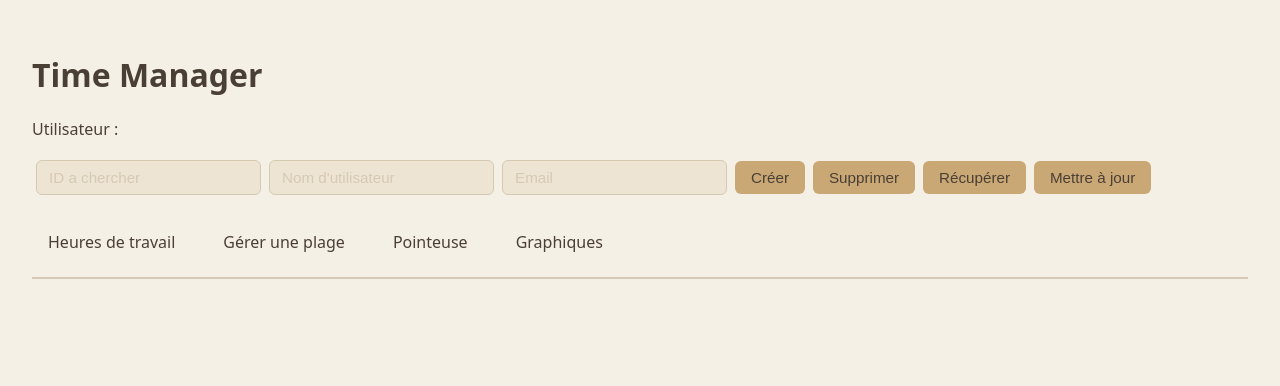
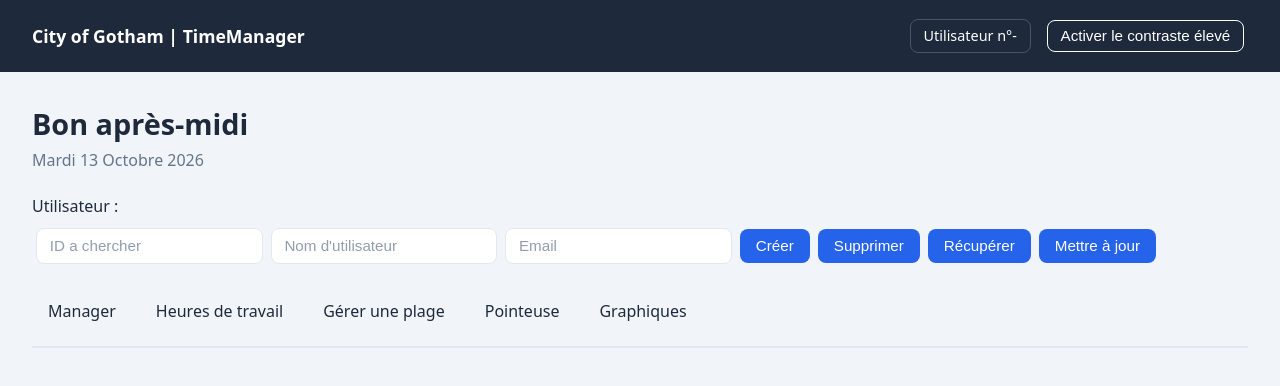
Before and after one commit to maelsewanou-del/time-manager-front, a Vue app: page / in a window 1280 px wide. Shown: the top 386 px of the page. Built offline with nearby package versions, Linux system fonts and the light colour scheme.

Commit message:
Restyle app to match mockups: new palette, top bar, greeting, high contrast mode

```diff
--- a/src/App.vue
+++ b/src/App.vue
@@ -1,14 +1,37 @@
 <template>
   <div id="app">
-    <h1>Time Manager</h1>
+    <!-- Barre du haut -->
+    <header class="topbar">
+      <div class="topbar-title">City of Gotham | TimeManager</div>
+      <div class="topbar-right">
+        <span class="user-badge">Utilisateur n°{{ currentUserId }}</span>
+        <button class="btn-contrast" @click="toggleContrast">
+          {{ highContrast ? 'Désactiver le contraste élevé' : 'Activer le contraste élevé' }}
+        </button>
+      </div>
+    </header>
+
+    <main class="container" :class="{ wide: $route.name === 'manager' }">
+      <!-- Salutation -->
+      <section class="greeting">
+        <h1>{{ greeting }}</h1>
+        <p class="today">{{ today }}</p>
+      </section>
+
+      <!-- User : visible sur toutes les pages (exigence du sujet) -->
       <User />
+
+      <!-- Navigation -->
       <nav>
+        <router-link to="/manager">Manager</router-link>
         <router-link to="/workingTimes/1">Heures de travail</router-link>
         <router-link to="/workingTime/1">Gérer une plage</router-link>
         <router-link to="/clock/1">Pointeuse</router-link>
         <router-link to="/chartManager/1">Graphiques</router-link>
       </nav>
+
       <router-view />
+    </main>
   </div>
 </template>
 
@@ -17,42 +40,179 @@ import User from './components/User.vue'
 
 export default {
   name: 'App',
-  components: {
-    User
+  components: { User },
+  data() {
+    return {
+      highContrast: false
+    }
+  },
+  computed: {
+    // lit l'id dans l'URL, quel que soit le nom du paramètre
+    currentUserId() {
+      return this.$route.params.userid || this.$route.params.userID || '-'
+    },
+    greeting() {
+      const hour = new Date().getHours()
+      if (hour < 12) return 'Bonjour'
+      if (hour < 18) return 'Bon après-midi'
+      return 'Bonsoir'
+    },
+    today() {
+      return new Date().toLocaleDateString('fr-FR', {
+        weekday: 'long', day: 'numeric', month: 'long', year: 'numeric'
+      })
+    }
+  },
+  methods: {
+    toggleContrast() {
+      this.highContrast = !this.highContrast
+      document.body.classList.toggle('high-contrast', this.highContrast)
+    }
   }
 }
 </script>
 
 <style>
+/* ===== Palette de la maquette ===== */
 :root {
-  --color-primary: #C9A876;
-  --color-primary-dark: #B08D5B;
-  --color-bg: #F5F0E6;
-  --color-surface: #EDE4D3;
-  --color-text: #4A3F35;
-  --color-border: #D6C9B3;
-  --color-error: #B5543A;
+  --color-primary: #2563eb;
+  --color-primary-dark: #1d4ed8;
+  --color-success: #059669;
+  --color-success-dark: #047857;
+  --color-success-bg: #d1fae5;
+  --color-topbar: #1e293b;
+  --color-bg: #f1f5f9;
+  --color-surface: #ffffff;
+  --color-text: #1e293b;
+  --color-muted: #64748b;
+  --color-border: #e2e8f0;
+  --color-error: #dc2626;
 }
 
+/* ===== Mode contraste élevé ===== */
+body.high-contrast {
+  --color-primary: #000000;
+  --color-primary-dark: #333333;
+  --color-success: #000000;
+  --color-success-dark: #333333;
+  --color-success-bg: #ffffff;
+  --color-topbar: #000000;
+  --color-bg: #ffffff;
+  --color-surface: #ffffff;
+  --color-text: #000000;
+  --color-muted: #000000;
+  --color-border: #000000;
+}
+
+/* ===== Base ===== */
 body {
+  margin: 0;
   background-color: var(--color-bg);
   color: var(--color-text);
-  font-family: system-ui, -apple-system, sans-serif;
+  font-family: system-ui, -apple-system, 'Segoe UI', sans-serif;
+}
+
+h1, h2 {
+  color: var(--color-text);
+  font-weight: 700;
+  margin: 0 0 0.75rem 0;
+}
+
+p {
+  color: var(--color-text);
+  margin: 0.4rem 0;
+}
+
+/* ===== Barre du haut ===== */
+.topbar {
+  display: flex;
+  justify-content: space-between;
+  align-items: center;
+  flex-wrap: wrap;
+  gap: 0.75rem;
+  background-color: var(--color-topbar);
+  color: #ffffff;
+  padding: 1rem 2rem;
+}
+
+.topbar-title {
+  font-weight: 600;
+  font-size: 1.1rem;
+}
+
+.topbar-right {
+  display: flex;
+  align-items: center;
+  gap: 0.75rem;
+}
+
+.user-badge {
+  border: 1px solid #475569;
+  border-radius: 8px;
+  padding: 0.4rem 0.8rem;
+  font-size: 0.9rem;
+  color: #ffffff;
+}
+
+.btn-contrast {
+  background: transparent;
+  border: 1px solid #ffffff;
+  color: #ffffff;
+  border-radius: 8px;
+  padding: 0.4rem 0.8rem;
+}
+
+.btn-contrast:hover {
+  background-color: #334155;
+}
+
+/* ===== Conteneur central ===== */
+.container {
+  max-width: none;
   margin: 0;
   padding: 2rem;
 }
 
-h1, h2 {
-  color: var(--color-text);
-  font-weight: 600;
+.container.wide {
+  max-width: none;
 }
 
+.greeting h1 {
+  font-size: 1.8rem;
+  margin-bottom: 0.2rem;
+}
+
+.today {
+  color: var(--color-muted);
+  text-transform: capitalize;
+  margin-bottom: 1.5rem;
+}
+
+/* ===== Cartes (utilisées par chaque composant) ===== */
+.card {
+  background-color: var(--color-surface);
+  border: 1px solid var(--color-border);
+  border-radius: 16px;
+  padding: 1.5rem;
+  margin: 1rem 0;
+  box-shadow: 0 2px 8px rgba(15, 23, 42, 0.06);
+}
+
+.card h2 {
+  border-bottom: 1px solid var(--color-border);
+  padding-bottom: 0.5rem;
+  font-size: 1.1rem;
+  text-transform: uppercase;
+  letter-spacing: 0.03em;
+}
+
+/* ===== Champs et boutons ===== */
 input {
   background-color: var(--color-surface);
   color: var(--color-text);
   border: 1px solid var(--color-border);
-  border-radius: 6px;
-  padding: 0.5rem 0.75rem;
+  border-radius: 8px;
+  padding: 0.55rem 0.8rem;
   margin: 0.25rem;
   font-size: 0.95rem;
 }
@@ -60,18 +220,20 @@ input {
 input:focus {
   outline: none;
   border-color: var(--color-primary);
+  box-shadow: 0 0 0 2px rgba(37, 99, 235, 0.2);
 }
 
 input::placeholder {
-  color: var(--color-border);
+  color: var(--color-muted);
+  opacity: 0.7;
 }
 
 button {
   background-color: var(--color-primary);
-  color: var(--color-text);
+  color: #ffffff;
   border: none;
-  border-radius: 6px;
-  padding: 0.5rem 1rem;
+  border-radius: 8px;
+  padding: 0.55rem 1rem;
   margin: 0.25rem;
   font-size: 0.95rem;
   cursor: pointer;
@@ -82,14 +244,22 @@ button:hover {
   background-color: var(--color-primary-dark);
 }
 
-p {
+.btn-secondary {
+  background-color: var(--color-surface);
   color: var(--color-text);
+  border: 1px solid var(--color-border);
 }
 
+.btn-secondary:hover {
+  background-color: var(--color-bg);
+}
+
+/* ===== Navigation ===== */
 nav {
   display: flex;
-  gap: 1rem;
-  margin: 1.5rem 0;
+  flex-wrap: wrap;
+  gap: 0.5rem;
+  margin: 1.5rem 0 1rem 0;
   padding-bottom: 1rem;
   border-bottom: 2px solid var(--color-border);
 }
@@ -99,15 +269,79 @@ nav a {
   text-decoration: none;
   font-weight: 500;
   padding: 0.5rem 1rem;
-  border-radius: 6px;
-  transition: background-color 0.2s ease;
+  border-radius: 8px;
 }
 
 nav a:hover {
-  background-color: var(--color-surface);
+  background-color: var(--color-border);
 }
 
 nav a.router-link-active {
   background-color: var(--color-primary);
+  color: #ffffff;
+}
+
+.error {
+  color: var(--color-error);
+  font-weight: 500;
 }
 </style>
+
+/* ===== Responsive ===== */
+
+/* Les champs et boutons ne débordent jamais */
+input, button {
+  max-width: 100%;
+  box-sizing: border-box;
+}
+
+/* Tablette et moins */
+@media (max-width: 900px) {
+  .container,
+  .container.wide {
+    padding: 1rem;
+  }
+
+  .topbar {
+    padding: 0.75rem 1rem;
+  }
+
+  .greeting h1 {
+    font-size: 1.4rem;
+  }
+}
+
+/* Téléphone */
+@media (max-width: 600px) {
+  .topbar {
+    flex-direction: column;
+    align-items: flex-start;
+  }
+
+  .topbar-right {
+    flex-wrap: wrap;
+  }
+
+  nav {
+    flex-direction: column;
+  }
+
+  nav a {
+    padding: 0.7rem 1rem; /* zone de clic plus grande au doigt */
+  }
+
+  .card {
+    padding: 1rem;
+  }
+
+  /* champs en pleine largeur */
+  input {
+    width: 100%;
+    margin: 0.25rem 0;
+  }
+
+  .card button {
+    width: 100%;
+    margin: 0.25rem 0;
+  }
+}
```
Lines whose indentation alone changed are shown as unchanged.
